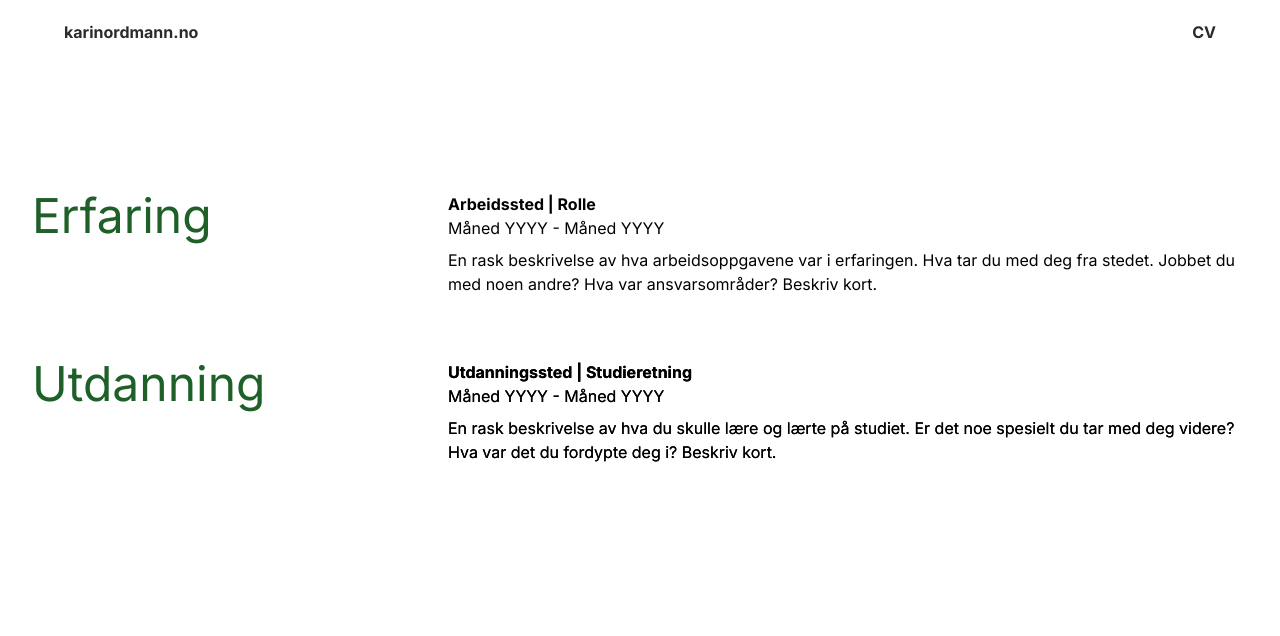
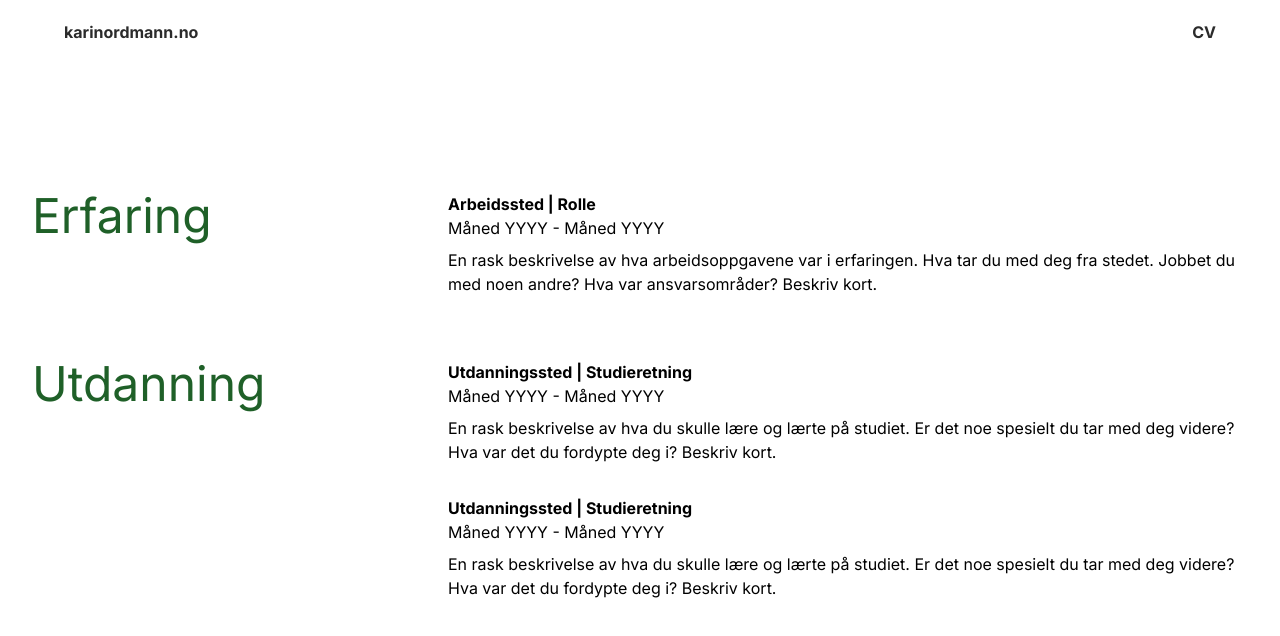
Before and after one commit to stacc/cv-workshop, a Next.js app: page /cv in a window 1280 px wide. Shown: the top 636 px of the page. Built offline with nearby package versions, Linux system fonts and the light colour scheme.

Commit message:
fix: column

```diff
--- a/components/CVSection.jsx
+++ b/components/CVSection.jsx
@@ -20,7 +20,7 @@ export function CVSection({ title, items }) {
 
 function CVItem({ title, period, description }) {
   return (
-    <div className="flex flex-col col-span-2 gap-2 col-start-1 sm:col-start-2 row-start-2 sm:row-start-1">
+    <div className="flex flex-col col-span-2 gap-2 col-start-1 sm:col-start-2">
       <div className="flex flex-col">
         <span className="font-bold">{title}</span>
         <span>{period}</span>
```
